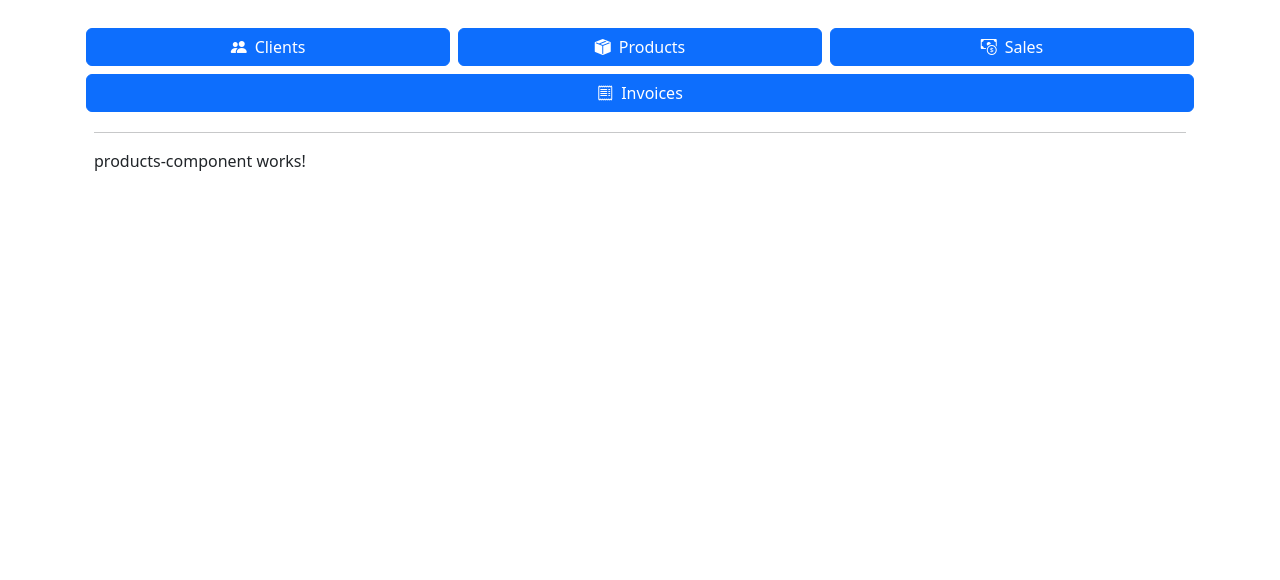
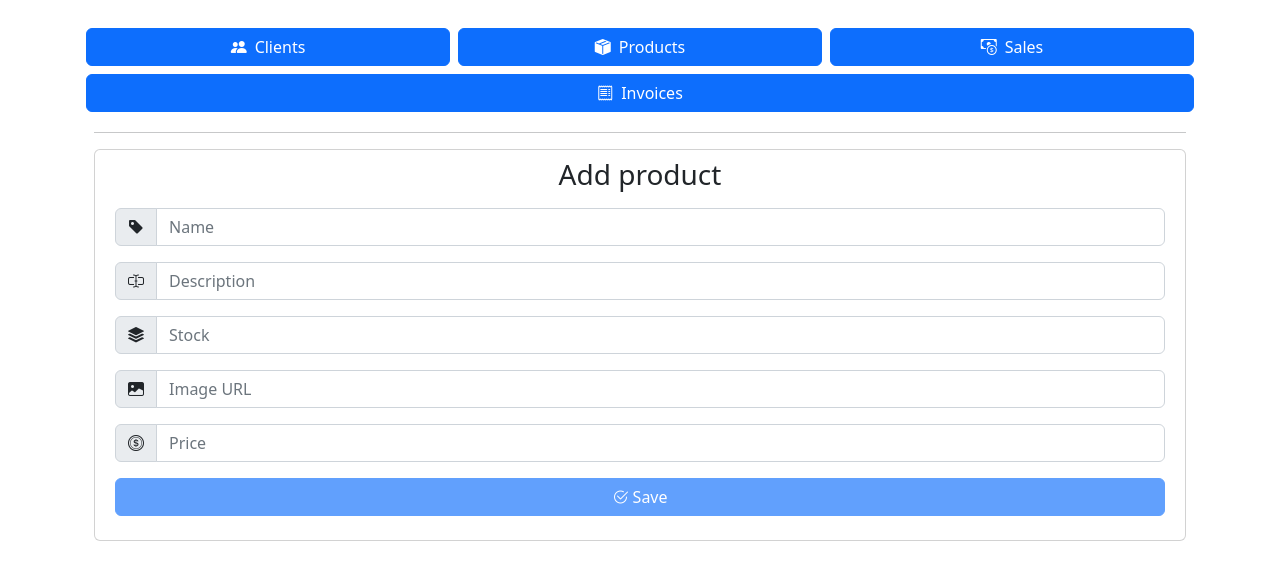
Before and after one commit to JustSharingSomeCode/FsistemaPos, an Angular app: page / in a window 1280 px wide. Both pictures are taken after a click on the button "Products". Shown: the top 580 px of the page. Built offline with nearby package versions, Linux system fonts and the light colour scheme.

Commit message:
add product form

```diff
--- a/src/app/components/products-component/products-component.component.html
+++ b/src/app/components/products-component/products-component.component.html
@@ -1 +1,63 @@
-<p>products-component works!</p>
+<div class="card">
+    <div class="row text-center mt-2">
+        <h3>{{ action }} product</h3>
+    </div>
+
+    <div class="row m-2 pb-2">
+        <form [formGroup]="form" (ngSubmit)="saveProduct()">
+
+            <!--Product name-->
+            <div class="input-group mb-3">
+                <span class="input-group-text">
+                    <i class="bi bi-tag-fill" [class.green-icon]="this.form.get('pName')?.valid"
+                        [class.red-icon]="this.form.get('pName')?.invalid && this.form.get('pName')?.touched"></i>
+                </span>
+                <input formControlName="pName" type="text" class="form-control" placeholder="Name">
+            </div>
+
+            <!--Product description-->
+            <div class="input-group mb-3">
+                <span class="input-group-text">
+                    <i class="bi bi-input-cursor-text" [class.green-icon]="this.form.get('pDescription')?.valid"
+                        [class.red-icon]="this.form.get('pDescription')?.invalid && this.form.get('pDescription')?.touched"></i>
+                </span>
+                <input formControlName="pDescription" type="text" class="form-control" placeholder="Description">
+            </div>
+
+            <!--Product stock-->
+            <div class="input-group mb-3">
+                <span class="input-group-text">
+                    <i class="bi bi-stack" [class.green-icon]="this.form.get('stock')?.valid"
+                        [class.red-icon]="this.form.get('stock')?.invalid && this.form.get('stock')?.touched"></i>
+                </span>
+                <input formControlName="stock" type="number" class="form-control" placeholder="Stock">
+            </div>
+
+            <!--Product img-->
+            <div class="input-group mb-3">
+                <span class="input-group-text">
+                    <i class="bi bi-image-fill" [class.green-icon]="this.form.get('img')?.valid"
+                        [class.red-icon]="this.form.get('img')?.invalid && this.form.get('img')?.touched"></i>
+                </span>
+                <input formControlName="img" type="text" class="form-control" placeholder="Image URL">
+            </div>
+
+            <!--Product price-->
+            <div class="input-group mb-3">
+                <span class="input-group-text">
+                    <i class="bi bi-coin" [class.green-icon]="this.form.get('price')?.valid"
+                        [class.red-icon]="this.form.get('price')?.invalid && this.form.get('price')?.touched"></i>
+                </span>
+                <input formControlName="price" type="number" class="form-control" placeholder="Price">
+            </div>
+
+            <button type="submit" class="btn btn-primary col-12 mb-2" [disabled]="this.form.invalid">
+                <i class="bi bi-check2-circle"></i> Save
+            </button>
+
+            <button *ngIf="editMode" (click)="cancelEdit()" class="btn btn-danger col-12">
+                <i class="bi bi-x-circle"></i> Cancel
+            </button>
+        </form>
+    </div>
+</div>
--- a/src/app/components/products-component/products-component.component.ts
+++ b/src/app/components/products-component/products-component.component.ts
@@ -1,4 +1,6 @@
 import { Component, OnInit } from '@angular/core';
+import { FormBuilder, FormGroup, Validators } from '@angular/forms';
+import { IProduct } from 'src/app/interfaces/iproduct';
 
 @Component({
   selector: 'app-products-component',
@@ -7,9 +9,66 @@
 })
 export class ProductsComponentComponent implements OnInit {
 
-  constructor() { }
+  action = "Add"
+  editMode = false;
+  editId = "";
+
+  productList: IProduct[] = [
+    {
+      productId: 1,
+      pName: "Lapiz norma",
+      pDescription: "Lapiz negro b2 amarillo",
+      stock: 15,
+      img: "https://d2d21jw8en5l3a.cloudfront.net/vendty2_db_39174_mari2020/imagenes_productos/327_lpiz_de_grafito_hb_n2_negro_norma_imagen.jpeg",
+      price: 2500
+    },
+    {
+      productId: 2,
+      pName: "Resma blanca",
+      pDescription: "",
+      stock: 20,
+      img: "https://http2.mlstatic.com/D_NQ_NP_811560-MCO41309377802_042020-O.jpg",
+      price: 12000
+    }
+  ];
+
+  form: FormGroup;
+
+  constructor(private fb: FormBuilder) {
+    this.form = fb.group({
+      pName: ["",[Validators.required, Validators.maxLength(150)]],
+      pDescription: ["", [Validators.required, Validators.maxLength(250)]],
+      stock: ["", Validators.required],
+      img: ["", [Validators.required, Validators.maxLength(350)]],
+      price: ["", Validators.required]
+    });
+  }
 
   ngOnInit(): void {
   }
 
+  getProducts()
+  {
+
+  }
+
+  saveProduct()
+  {
+
+  }
+
+  editProduct()
+  {
+
+  }
+
+  deleteProduct()
+  {
+
+  }
+
+  cancelEdit()
+  {
+
+  }
 }
```
